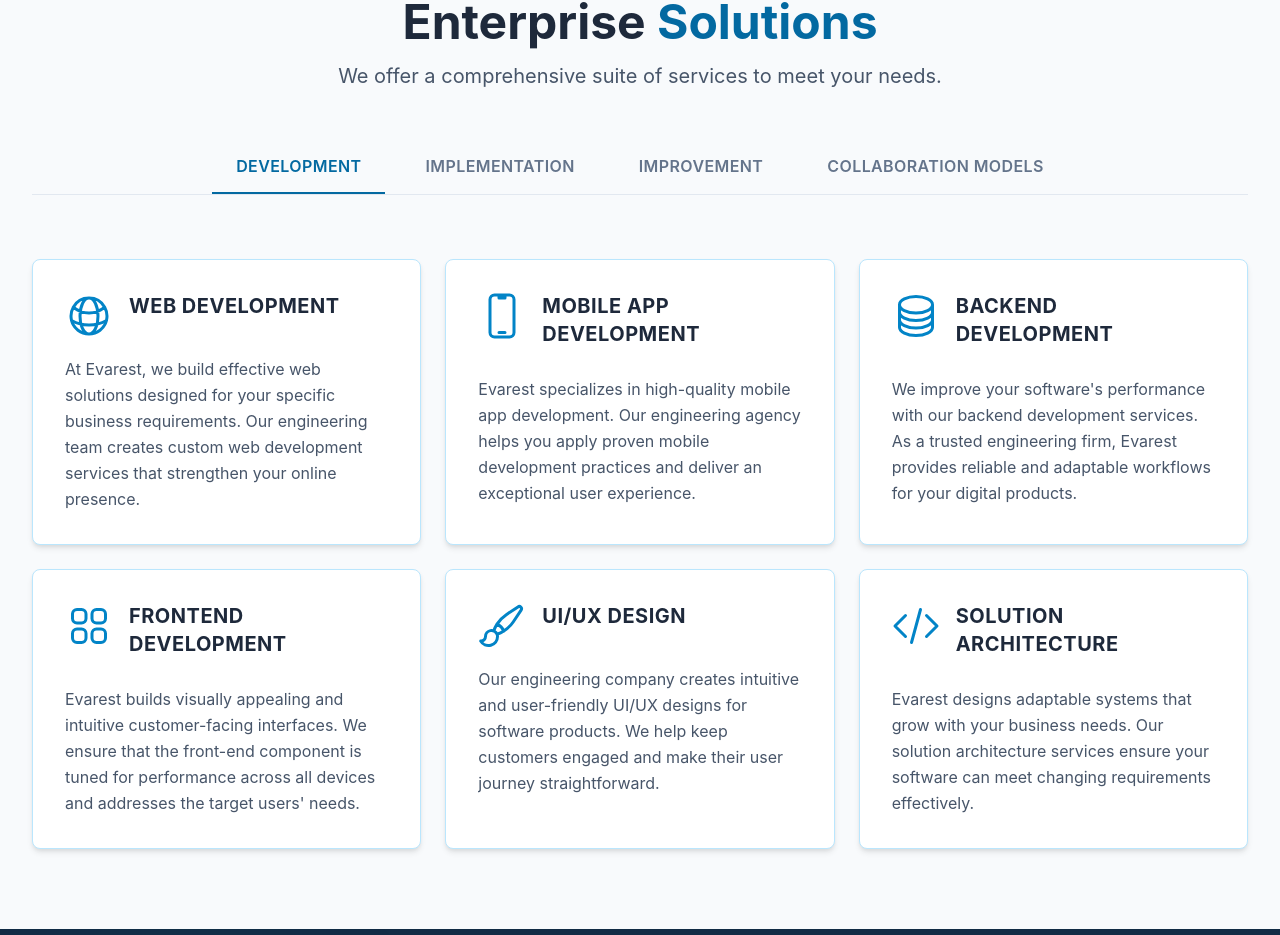
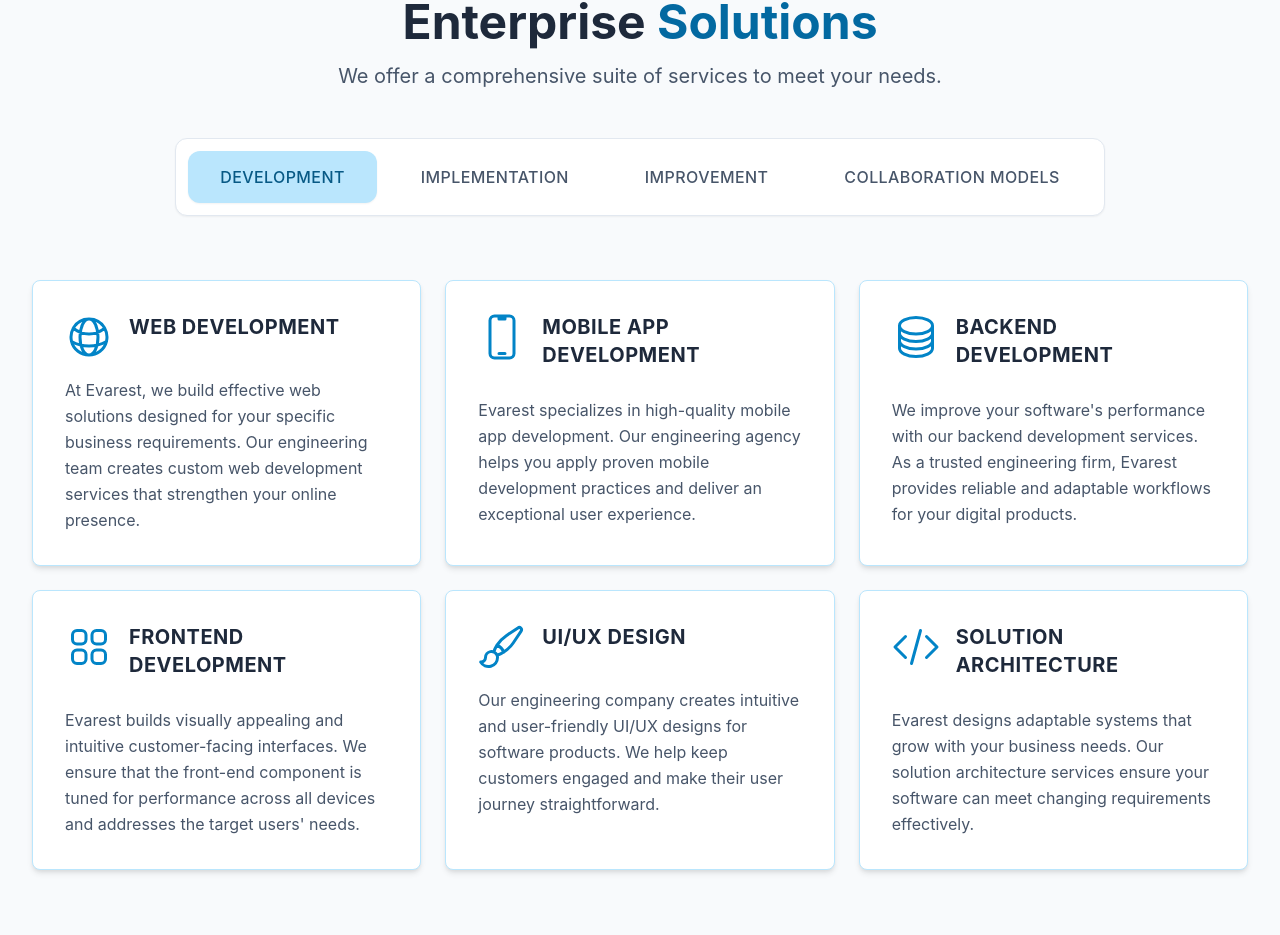
Before and after one commit to EvarestTechnologies/evarest, a React (Vite) app: page / in a window 1280 px wide. Shown: the part 1199-2134 px from the top of the page. Built offline with nearby package versions, Linux system fonts and the light colour scheme; grey boxes are pictures that could not be loaded.

Commit message:
feat(services): enhance category tabs styling for improved user experience

```diff
--- a/src/components/sections/Services.tsx
+++ b/src/components/sections/Services.tsx
@@ -233,23 +233,22 @@
         </div>
 
         {/* Category Tabs */}
-        <div className="flex flex-wrap justify-center gap-4 mb-16 border-b border-brand-gray-200">
+        <div className="flex justify-center mb-16">
+          <div className="inline-flex flex-wrap justify-center gap-3 bg-white rounded-xl px-3 py-3 shadow-sm border border-slate-200">
             {serviceCategories.map((category) => (
               <button
                 key={category.id}
                 onClick={() => setActiveCategory(category.id)}
-              className={`px-6 py-4 font-semibold tracking-wide transition-all duration-300 relative ${
+                className={`px-8 py-3.5 font-medium tracking-wide transition-all duration-300 rounded-xl ${
                   activeCategory === category.id
-                  ? "text-brand-blue-600"
-                  : "text-slate-500 hover:text-slate-700"
+                    ? "bg-brand-blue-100 text-brand-blue-700 shadow-sm"
+                    : "bg-transparent text-slate-600 hover:bg-slate-100 hover:text-slate-800"
                 }`}
               >
                 {category.name}
-              {activeCategory === category.id && (
-                <div className="absolute bottom-0 left-0 right-0 h-0.5 bg-brand-blue-600"></div>
-              )}
               </button>
             ))}
+          </div>
         </div>
 
         {/* Services Grid */}
```
Lines whose indentation alone changed are shown as unchanged.
